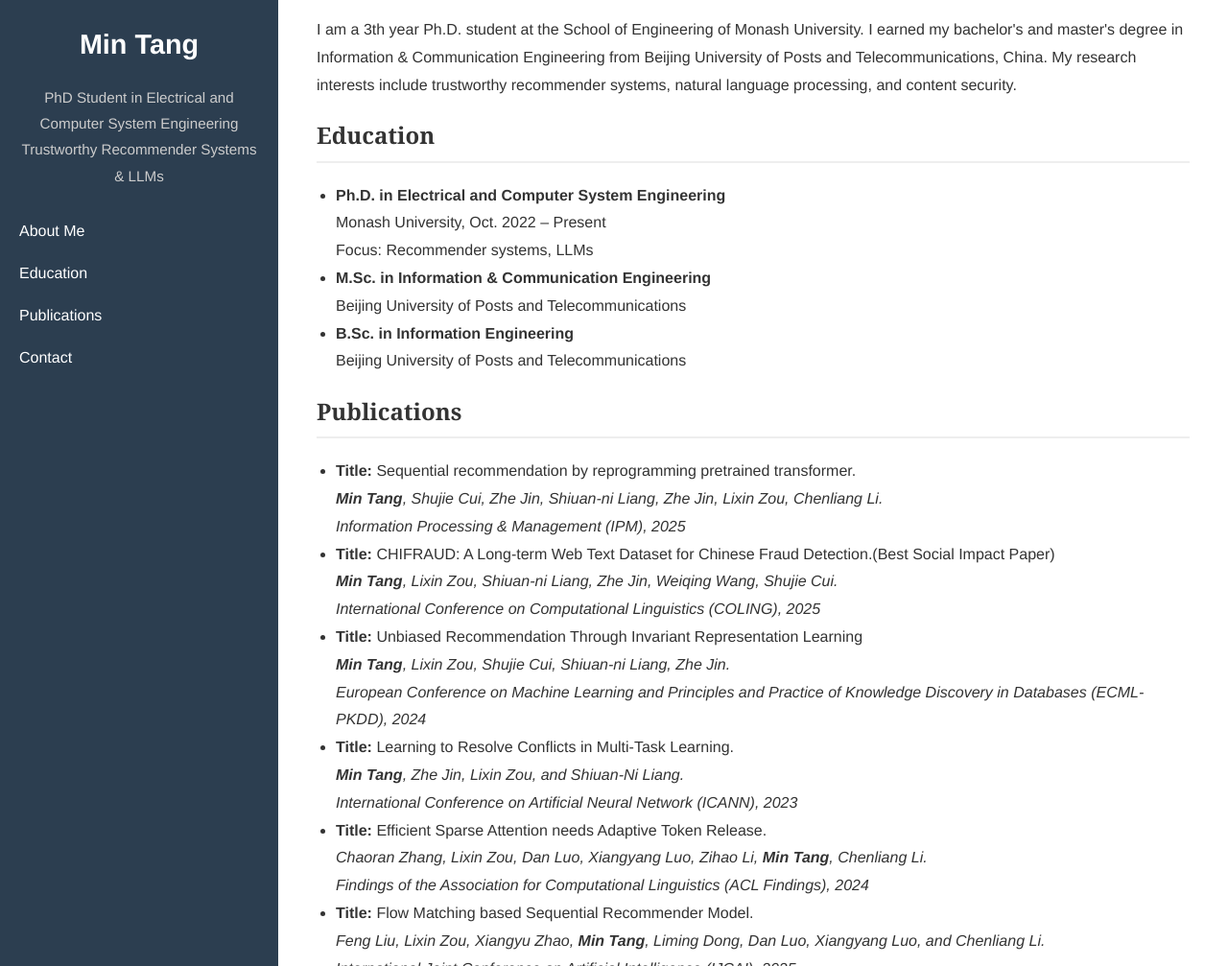
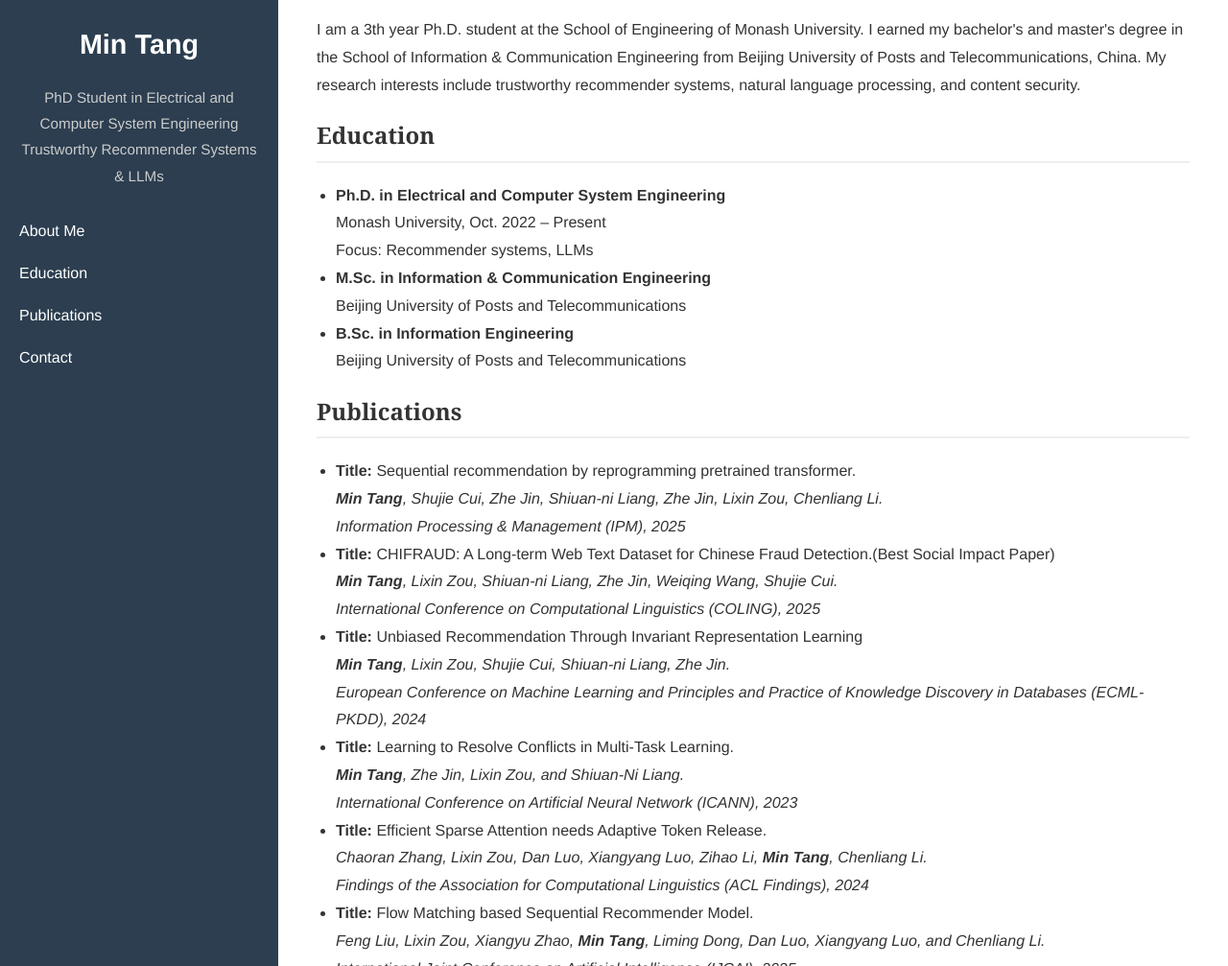
Before and after one commit to xuemingxxx/xuemingxxx.github.io, a plain HTML site: page index.html in a window 1280 px wide. Shown: the part 93-1100 px from the top of the page at 96% size. Drawn offline with Linux system fonts and the light colour scheme.

Commit message:
new homepage

```diff
--- a/index.html
+++ b/index.html
@@ -90,7 +90,7 @@
     <main class="content">
       <section id="about">
         <h2>About Me</h2>
-        <p>I am a 3th year Ph.D. student at the School of Engineering of Monash University. I earned my bachelor's and master's degree in Information & Communication Engineering from Beijing University of Posts and Telecommunications, China. My research interests include trustworthy recommender systems, natural language processing, and content security. </p>
+        <p>I am a 3th year Ph.D. student at the School of Engineering of Monash University. I earned my bachelor's and master's degree in the School of Information & Communication Engineering from Beijing University of Posts and Telecommunications, China. My research interests include trustworthy recommender systems, natural language processing, and content security. </p>
       </section>
 
       <section id="education">
```
